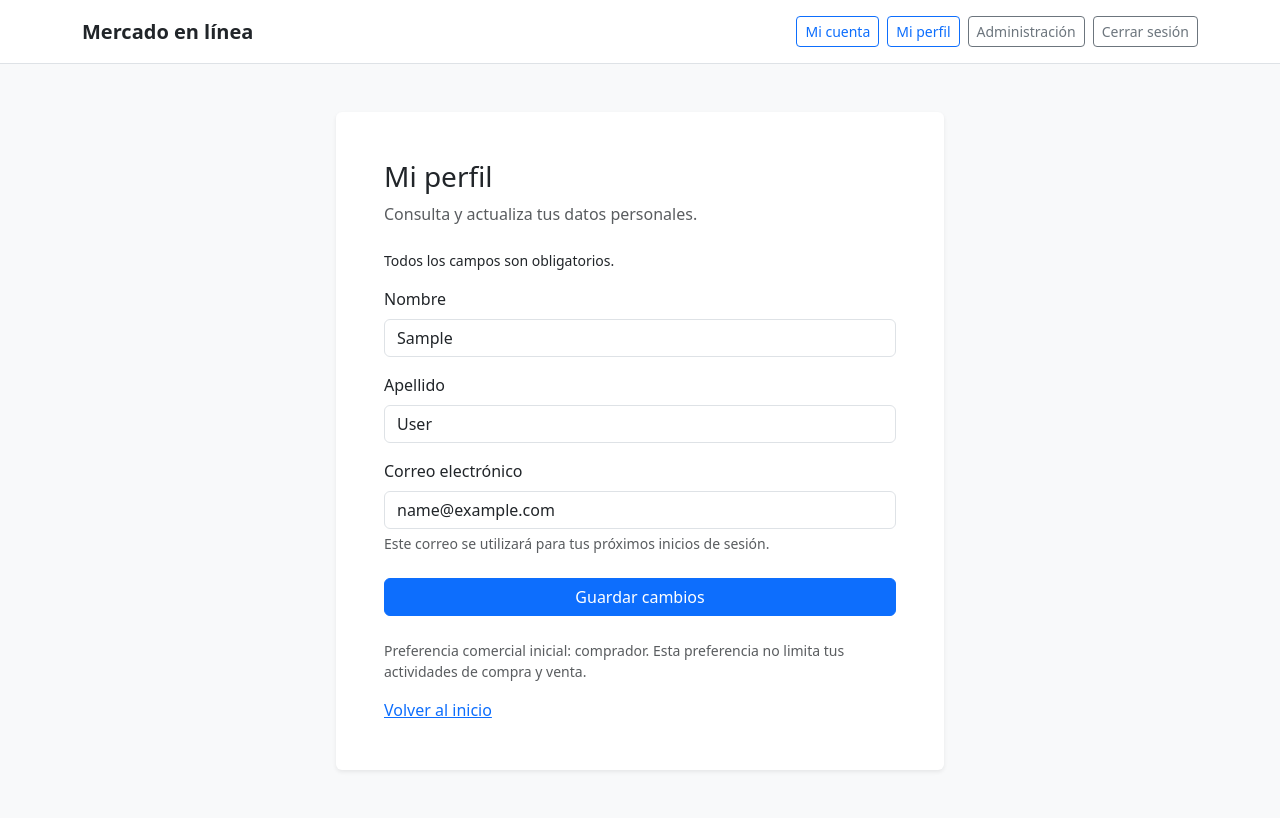
After one commit to Mausgier/MARKETPLACE-102-4A, a Django app: page /cuentas/perfil/ in a window 1280 px wide. The commit adds this page. Run offline with Django 5.2, Linux system fonts and the light colour scheme; the visitor is signed in with stand-in values (Sample User, id 1); parts of the project's set-up code (start-up, migrations or seed data) failed here and were passed over.

Commit message:
FEAT: Implementar RF-03 con Edicion Segura del Perfil

```diff
--- a/cuentas_app/forms.py
+++ b/cuentas_app/forms.py
@@ -2,6 +2,27 @@ from django import forms
 from django.contrib.auth.forms import AuthenticationForm, UserCreationForm
 
 from .models import Usuario
+
+
+MENSAJE_CORREO_DUPLICADO = "Este correo electrónico ya está registrado."
+
+
+def validar_correo_unico(correo, *, excluir_usuario_id=None):
+    """
+    Normaliza el correo y verifica su unicidad en el registro y la edición propia.
+
+    https://docs.djangoproject.com/en/5.2/ref/forms/validation/#cleaning-a-specific-field-attribute
+    """
+    correo = correo.strip().lower()
+    coincidencias = Usuario.objects.filter(email__iexact=correo)
+    # El propietario puede conservar su correo sin considerarse un duplicado.
+    if excluir_usuario_id is not None:
+        coincidencias = coincidencias.exclude(pk=excluir_usuario_id)
+    if coincidencias.exists():
+        raise forms.ValidationError(
+            MENSAJE_CORREO_DUPLICADO, code="correo_duplicado"
+        )
+    return correo
 
 
 class RegistroUsuarioForm(UserCreationForm):
@@ -9,8 +30,6 @@ class RegistroUsuarioForm(UserCreationForm):
     Gestiona los datos y las validaciones necesarias para registrar compradores y vendedores.
     https://docs.djangoproject.com/en/5.2/topics/auth/default/#django.contrib.auth.forms.UserCreationForm
     """
-
-    MENSAJE_CORREO_DUPLICADO = "Este correo electrónico ya está registrado."
 
     # Solicita el nombre como campo obligatorio.
     first_name = forms.CharField(
@@ -79,17 +98,7 @@ class RegistroUsuarioForm(UserCreationForm):
         Normaliza el correo electrónico y comprueba que no exista otra cuenta con la misma dirección.
         """
 
-        # Obtiene el correo validado por el campo 'EmailField'.
-        email = self.cleaned_data["email"].strip().lower()
-
-        # Impide registrar correos existentes, incluso cuando contienen diferencias entre mayúsculas y minúsculas.
-        if Usuario.objects.filter(email__iexact=email).exists():
-            raise forms.ValidationError(
-                self.MENSAJE_CORREO_DUPLICADO,
-                code="correo_duplicado",
-            )
-
-        return email
+        return validar_correo_unico(self.cleaned_data["email"])
 
 
 class InicioSesionForm(AuthenticationForm):
@@ -129,3 +138,44 @@ class InicioSesionForm(AuthenticationForm):
     def clean_username(self):
         """Aplica al correo la misma normalización utilizada durante el registro."""
         return self.cleaned_data["username"].strip().lower()
+
+
+class PerfilUsuarioForm(forms.ModelForm):
+    """
+    Permite editar únicamente los datos personales autorizados de una cuenta.
+
+    https://docs.djangoproject.com/en/5.2/topics/forms/modelforms/#selecting-the-fields-to-use
+    """
+
+    class Meta:
+        """Excluye contraseña, preferencia comercial y atributos administrativos."""
+
+        model = Usuario
+        fields = ("first_name", "last_name", "email")
+        labels = {"first_name": "Nombre", "last_name": "Apellido"}
+        help_texts = {
+            "email": "Este correo se utilizará para tus próximos inicios de sesión."
+        }
+        widgets = {
+            "first_name": forms.TextInput(attrs={
+                "class": "form-control", "autocomplete": "given-name",
+            }),
+            "last_name": forms.TextInput(attrs={
+                "class": "form-control", "autocomplete": "family-name",
+            }),
+            "email": forms.EmailInput(attrs={
+                "class": "form-control", "autocomplete": "email",
+            }),
+        }
+
+    def __init__(self, *args, **kwargs):
+        """Mantiene nombre y apellido obligatorios, como en el registro público."""
+        super().__init__(*args, **kwargs)
+        self.fields["first_name"].required = True
+        self.fields["last_name"].required = True
+
+    def clean_email(self):
+        """Comprueba el correo sin confundir la cuenta editada con otra cuenta."""
+        return validar_correo_unico(
+            self.cleaned_data["email"], excluir_usuario_id=self.instance.pk
+        )
--- a/cuentas_app/templates/cuentas_app/base.html
+++ b/cuentas_app/templates/cuentas_app/base.html
@@ -20,6 +20,7 @@
             <nav class="d-flex flex-wrap align-items-center gap-2" aria-label="Navegación principal">
                 {% if user.is_authenticated %}
                     <a class="btn btn-outline-primary btn-sm" href="{% url 'cuentas:inicio' %}">Mi cuenta</a>
+                    <a class="btn btn-outline-primary btn-sm" href="{% url 'cuentas:perfil' %}">Mi perfil</a>
                     {% if user.is_staff %}
                         <a class="btn btn-outline-secondary btn-sm" href="{% url 'admin:index' %}">Administración</a>
                     {% endif %}
--- a/cuentas_app/templates/cuentas_app/inicio.html
+++ b/cuentas_app/templates/cuentas_app/inicio.html
@@ -12,6 +12,7 @@
             Tu preferencia inicial es {{ user.get_rol_display|lower }}.
             Esta preferencia no limita las actividades de compra y venta de tu cuenta.
         </p>
+        <a class="btn btn-primary mt-4" href="{% url 'cuentas:perfil' %}">Ver mi perfil</a>
     </div>
 </section>
 {% endblock %}
--- /dev/null
+++ b/cuentas_app/templates/cuentas_app/perfil.html
@@ -0,0 +1,39 @@
+{% extends "cuentas_app/base.html" %}
+
+{% block titulo %}Mi perfil{% endblock %}
+
+{% block contenido %}
+<section class="card border-0 shadow-sm" aria-labelledby="titulo-perfil">
+    <div class="card-body p-4 p-md-5">
+        <h1 class="h3 mb-2" id="titulo-perfil">Mi perfil</h1>
+        <p class="text-body-secondary mb-4">Consulta y actualiza tus datos personales.</p>
+        <p class="small">Todos los campos son obligatorios.</p>
+
+        {# La cuenta se determina en el servidor; no se envían campos de propietario. #}
+        {# https://docs.djangoproject.com/en/5.2/howto/csrf/ #}
+        <form method="post" action="{% url 'cuentas:perfil' %}" novalidate>
+            {% csrf_token %}
+            {% if formulario.errors %}
+                <div class="alert alert-danger" role="alert">
+                    No pudimos actualizar tu perfil. Revisa los campos indicados.
+                    Tus cambios no se han guardado.
+                </div>
+            {% endif %}
+            {% if formulario.non_field_errors %}
+                <div class="alert alert-danger" role="alert">
+                    {{ formulario.non_field_errors }}
+                </div>
+            {% endif %}
+
+            {% include "cuentas_app/campos_formulario.html" with formulario=formulario only %}
+            <button class="btn btn-primary w-100 mt-2" type="submit">Guardar cambios</button>
+        </form>
+
+        <p class="small text-body-secondary mt-4">
+            Preferencia comercial inicial: {{ user.get_rol_display|lower }}.
+            Esta preferencia no limita tus actividades de compra y venta.
+        </p>
+        <a href="{% url 'cuentas:inicio' %}">Volver al inicio</a>
+    </div>
+</section>
+{% endblock %}
--- a/cuentas_app/urls.py
+++ b/cuentas_app/urls.py
@@ -12,6 +12,7 @@ app_name = "cuentas"
 
 urlpatterns = [
     path("", views.inicio_cuenta, name="inicio"),
+    path("perfil/", views.perfil_usuario, name="perfil"),
     path("registro/", views.registro_usuario, name="registro"),
     path(
         "iniciar-sesion/",
--- a/cuentas_app/views.py
+++ b/cuentas_app/views.py
@@ -1,4 +1,4 @@
-"""Vistas de registro, autenticación e inicio de cuenta del marketplace."""
+"""Vistas de registro, autenticación y perfil propio del marketplace."""
 
 from django.contrib import messages
 from django.contrib.auth.decorators import login_required
@@ -9,7 +9,12 @@ from django.views.decorators.cache import never_cache
 from django.views.decorators.debug import sensitive_post_parameters
 from django.views.decorators.http import require_http_methods
 
-from .forms import InicioSesionForm, RegistroUsuarioForm
+from .forms import (
+    MENSAJE_CORREO_DUPLICADO,
+    InicioSesionForm,
+    PerfilUsuarioForm,
+    RegistroUsuarioForm,
+)
 from .models import Usuario
 
 
@@ -48,7 +53,7 @@ def registro_usuario(request):
                 email__iexact=formulario.cleaned_data["email"]
             ).exists():
                 formulario.add_error(
-                    "email", RegistroUsuarioForm.MENSAJE_CORREO_DUPLICADO
+                    "email", MENSAJE_CORREO_DUPLICADO
                 )
             else:
                 # No oculta errores de integridad ajenos a un correo duplicado.
@@ -101,10 +106,53 @@ class CierreSesionView(LogoutView):
 @login_required
 def inicio_cuenta(request):
     """
-    Presenta el inicio privado sin implementar todavía la gestión de perfil.
+    Presenta la bienvenida y la navegación de una cuenta autenticada.
 
     https://docs.djangoproject.com/en/5.2/topics/auth/default/#the-login-required-decorator
     https://docs.djangoproject.com/en/5.2/topics/http/decorators/#caching
     """
     # RN-01: el acceso es común y no depende de la preferencia comercial.
     return render(request, "cuentas_app/inicio.html")
+
+
+@never_cache
+@login_required
+@require_http_methods(["GET", "POST"])
+def perfil_usuario(request):
+    """
+    Consulta y actualiza exclusivamente el perfil de la cuenta autenticada.
+
+    https://docs.djangoproject.com/en/5.2/topics/forms/modelforms/#the-save-method
+    https://docs.djangoproject.com/en/5.2/ref/models/instances/#specifying-which-fields-to-save
+    """
+    # La sesión determina el propietario: no se admiten identificadores externos.
+    formulario = PerfilUsuarioForm(
+        request.POST if request.method == "POST" else None,
+        instance=request.user,
+    )
+
+    if request.method == "POST" and formulario.is_valid():
+        try:
+            with transaction.atomic():
+                usuario = formulario.save(commit=False)
+                # Evita sobrescribir contraseña, permisos o cambios administrativos
+                # concurrentes: el UPDATE incluye solo los campos personales.
+                usuario.save(update_fields=PerfilUsuarioForm.Meta.fields)
+        except IntegrityError:
+            # Controla un correo ocupado después de validar, una vez revertido atomic.
+            if Usuario.objects.filter(
+                email__iexact=formulario.cleaned_data["email"]
+            ).exclude(pk=request.user.pk).exists():
+                formulario.add_error("email", MENSAJE_CORREO_DUPLICADO)
+            else:
+                raise
+        else:
+            messages.success(request, "Tu perfil se actualizó correctamente.")
+            # La nueva consulta muestra los valores persistidos y evita reenviar POST.
+            return redirect("cuentas:perfil")
+
+    return render(
+        request,
+        "cuentas_app/perfil.html",
+        {"formulario": formulario},
+    )
```
